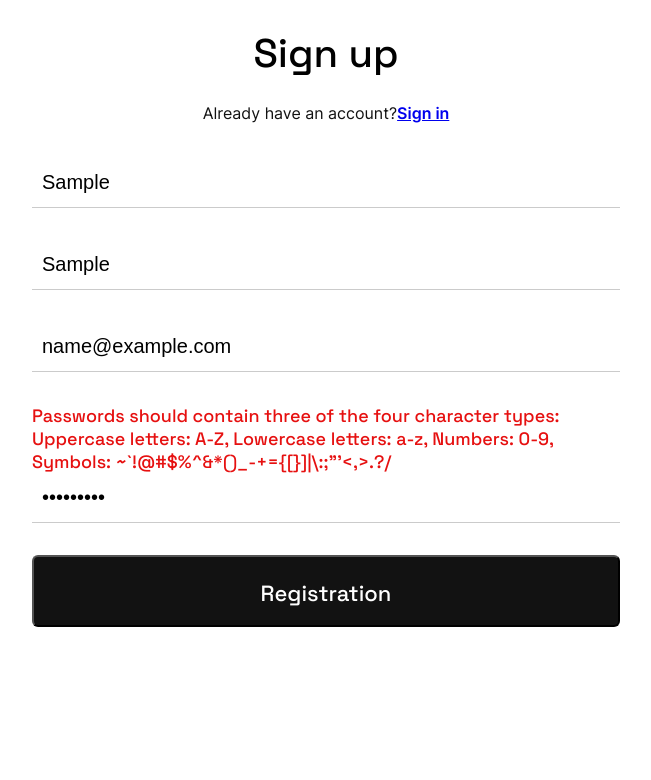
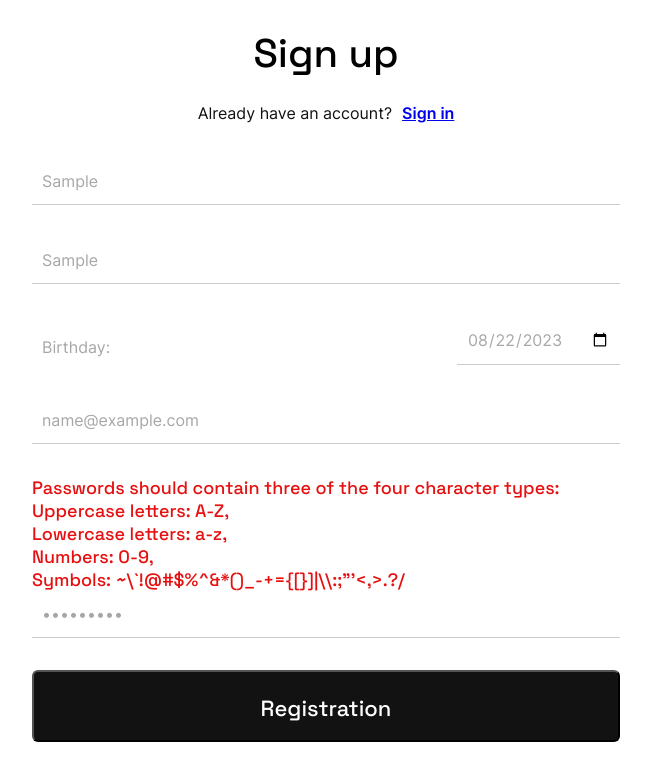
Before and after one commit to Vadimshidlov/ecommerce-application, a React (Create React App) app: page / in a window 1280 px wide. Both pictures are taken after typing "Sample", "Sample", "name@example.com", "Sample123" into the empty fields and a click on the button "Registration". Shown: the top 780 px of the page, without its empty margins (314-965 px from the left). Built offline with nearby package versions, Linux system fonts and the light colour scheme.

Commit message:
feat: implemented validation of birthday

```diff
--- a/package.json
+++ b/package.json
@@ -15,8 +15,7 @@
     "react-scripts": "5.0.1",
     "sass": "^1.64.2",
     "typescript": "^4.4.2",
-    "web-vitals": "^2.1.0",
-    "yup": "^1.2.0"
+    "web-vitals": "^2.1.0"
   },
   "scripts": {
     "start": "react-scripts start",
@@ -57,6 +56,7 @@
     "eslint-plugin-prettier": "^5.0.0",
     "husky": "^8.0.3",
     "prettier": "^3.0.0",
-    "string-template-parser": "^1.2.6"
+    "string-template-parser": "^1.2.6",
+    "yup": "^1.2.0"
   }
 }
--- /dev/null
+++ b/src/view/app-components/Registration/components/PasswordError.tsx
@@ -0,0 +1,19 @@
+import React from "react";
+
+export function PasswordError(passwordError: string) {
+    const message = passwordError;
+    const lengthMessage = message.length;
+    const symbolsString = "Symbols: ~\\`!@#$%^&*()_-+={[}]|\\\\:;\"'<,>.?/";
+
+    return lengthMessage > 28 ? (
+        <span>
+            Passwords should contain three of the four character types: <br />
+            Uppercase letters: A-Z, <br />
+            Lowercase letters: a-z, <br />
+            Numbers: 0-9, <br />
+            {symbolsString} <br />
+        </span>
+    ) : (
+        <span>{message}</span>
+    );
+}
--- a/src/view/app-components/Registration/components/RegistrationPage.scss
+++ b/src/view/app-components/Registration/components/RegistrationPage.scss
@@ -16,6 +16,8 @@
   }
 
   .registration__subtitle {
+    display: flex;
+    column-gap: 10px;
     margin-bottom: 32px;
     color: #121212;
     text-align: center;
@@ -35,9 +37,13 @@
   }
 
   .registration__form{
+    display: flex;
+    flex-direction: column;
+    align-items: stretch;
+
     .registration__error {
-      //display: block;
-      //width: 40%;
+      display: block;
+      width: 100%;
       font-family: "SpaceGrotesk";
       font-size: 18px;
       color: #e61010;
@@ -67,6 +73,30 @@
       border-bottom: 1px solid #CBCBCB;
       margin-bottom: 32px;
       outline: none;
+      font-family: Inter;
+      font-size: 16px;
+      font-style: normal;
+      color: #A7A7A7;
+    }
+
+    .registration__birthday-input{
+      display: flex;
+      justify-content: space-between;
+      font-family: Inter;
+      font-size: 16px;
+      font-style: normal;
+      font-weight: 400;
+      line-height: 26px;
+      color: #A7A7A7;
+
+      span {
+        padding-top: 18px;
+        padding-left: 10px;
+        color: #A7A7A7;
+        font-family: Inter;
+        font-size: 16px;
+        font-style: normal;
+      }
     }
   }
 }
--- a/src/view/app-components/Registration/components/RegistrationPage.tsx
+++ b/src/view/app-components/Registration/components/RegistrationPage.tsx
@@ -1,61 +1,62 @@
-/* eslint-disable @typescript-eslint/no-unused-vars */
-// import React, { useState, FocusEvent, FormEvent } from "react";
-import React, { useState, FocusEvent } from "react";
+import React, { useState } from "react";
 import RegistrationButton from "view/app-components/Registration/components/RegistationButton";
 import * as yup from "yup";
 import { ValidationError } from "yup";
 import { RegisterFormDataType } from "view/app-components/Registration/components/getRegisterFormData";
+import { PasswordError } from "view/app-components/Registration/components/PasswordError";
 
 interface ISignUpForm {
     firstname: string;
     lastname: string;
     email: string;
     password: string;
-}
-
-interface IValidateError extends Error {
-    errors: string[];
+    date: string;
 }
 
 interface IStateErrors {
     firstname: string;
     lastname: string;
     password: string;
+    date: string;
     email: string;
 }
 
+const nowDate = new Date(Date.now());
+const currYear = nowDate.toLocaleString("default", { year: "numeric" });
+const currMonth = nowDate.toLocaleString("default", { month: "2-digit" });
+const currDay = nowDate.toLocaleString("default", { day: "2-digit" });
+const validFormatCurrentDate = `${currYear}-${currMonth}-${currDay}`;
+console.log(validFormatCurrentDate);
+
 const userScheme = yup.object({
-    firstname: yup.string().required().min(4).max(25),
-    lastname: yup.string().required().min(4).max(25),
-    email: yup.string().required().email(),
+    firstname: yup
+        .string()
+        .required("Firstname is required field")
+        .min(4, "Very short firstname")
+        .max(25, "Very large firstname"),
+    lastname: yup
+        .string()
+        .required("Lastname is required field")
+        .min(4, "Very short lastname")
+        .max(25, "Very large lastname"),
+    email: yup.string().required("Email is required field").email("Please, write correct email"),
+    date: yup
+        .date()
+        .typeError("Please enter a valid date")
+        .required("Date is required field")
+        .min("1900-01-01", "Date is too early")
+        .max(validFormatCurrentDate, "Date is too late"),
     password: yup
         .string()
         .required()
         .matches(/^(?=.*[0-9])(?=.*[!@#$%^&*])[a-zA-Z0-9!@#$%^&*]{6,16}$/),
 });
 
-const validateEmailSсheme = yup.object({
-    email: yup.string().email(),
-});
-
-const PASSWORD_CONFIGURE_ERROR_MESSAGE = `
-Passwords should contain three of the four character types:
-Uppercase letters: A-Z,
-Lowercase letters: a-z,
-Numbers: 0-9,
-Symbols: ~\`!@#$%^&*()_-+={[}]|\\:;"'<,>.?/
-`;
-
-type StateErrorsType = "firstname" | "lastname" | "email" | "password" | string;
-
 function RegistrationPage() {
-    /* const [password, setPassword] = useState("");
-    const [email, setEmail] = useState("");
-    const [firstname, setFirstname] = useState("");
-    const [lastname, setLastname] = useState(""); */
     const [validationError, setValidationError] = useState<IStateErrors>({
         firstname: "",
         lastname: "",
+        date: "",
         email: "",
         password: "",
     });
@@ -63,6 +64,7 @@ function RegistrationPage() {
     const [formData, setFormData] = useState<ISignUpForm>({
         firstname: "",
         lastname: "",
+        date: `${validFormatCurrentDate}`,
         email: "",
         password: "",
     });
@@ -73,22 +75,6 @@ function RegistrationPage() {
     ) => {
         const { value } = e.target;
         setFormData({ ...formData, [key]: value });
-
-        // if (e.target.name === "firstname") {
-        //     setFirstname(e.target.value);
-        // }
-        //
-        // if (e.target.name === "lastname") {
-        //     setLastname(e.target.value);
-        // }
-        //
-        // if (e.target.name === "email") {
-        //     setEmail(e.target.value);
-        // }
-        //
-        // if (e.target.name === "password") {
-        //     setPassword(e.target.value);
-        // }
     };
 
     const onFormSubmit = async (e: React.FormEvent<HTMLFormElement>) => {
@@ -98,10 +84,10 @@ function RegistrationPage() {
             await userScheme.validate(formData, { abortEarly: false });
         } catch (err) {
             if (err instanceof ValidationError) {
-                // const stateErrors: { [key: string]: string } = {
                 const stateErrors: { [key: string]: string } = {
                     firstname: "",
                     lastname: "",
+                    date: "",
                     email: "",
                     password: "",
                 };
@@ -128,7 +114,7 @@ function RegistrationPage() {
         <section className="registration__block">
             <h2 className="registration__title">Sign up</h2>
             <div className="registration__subtitle">
-                Already have an account?
+                <p>Already have an account?</p>
                 <a className="registration__link" href="#">
                     Sign in
                 </a>
@@ -140,10 +126,6 @@ function RegistrationPage() {
                     ) : null}
                     <label htmlFor="firstname">
                         <input
-                            // onBlur={blurHandler}
-                            // onChange={(e) => {
-                            //     inputTextHandler(e);
-                            // }}
                             onChange={(e) => {
                                 inputTextHandler(e, "firstname");
                             }}
@@ -152,7 +134,6 @@ function RegistrationPage() {
                             name="firstname"
                             id="fname"
                             value={formData.firstname}
-                            // required
                             placeholder="Your name"
                         />
                     </label>
@@ -165,7 +146,6 @@ function RegistrationPage() {
                     </span>
                     <label htmlFor="lastname">
                         <input
-                            // onBlur={blurHandler}
                             onChange={(e) => {
                                 inputTextHandler(e, "lastname");
                             }}
@@ -180,39 +160,57 @@ function RegistrationPage() {
                     </label>
                 </div>
                 <div>
+                    {validationError.date ? (
+                        <span className="registration__error">{validationError.date}</span>
+                    ) : null}
+                    <div className="registration__birthday-input">
+                        <span>Birthday: </span>
+                        <label htmlFor="birthday">
+                            <input
+                                className="registration__input"
+                                type="date"
+                                id="birthday"
+                                name="birthday"
+                                onChange={(e) => {
+                                    inputTextHandler(e, "date");
+                                }}
+                                value={formData.date}
+                            />
+                        </label>
+                    </div>
+                </div>
+
+                <div>
                     <label htmlFor="email">
                         {validationError.email && (
-                            <span className="registration__error">{validationError.email}</span>
+                            <span className="registration__error">
+                                {validationError.email[0].toUpperCase() +
+                                    validationError.email.slice(1)}
+                            </span>
                         )}
                         <input
-                            // onBlur={blurHandler}
                             onChange={(e) => {
                                 inputTextHandler(e, "email");
                             }}
                             className="registration__input"
-                            // type="email"
                             name="email"
                             id="email"
                             value={formData.email}
                             placeholder="Email address"
-                            // required
                         />
                     </label>
                 </div>
                 <div>
                     {validationError.password ? (
-                        <span className="registration__error">
-                            {validationError.password.length > 28
-                                ? PASSWORD_CONFIGURE_ERROR_MESSAGE
-                                : validationError.password}
-                        </span>
+                        <div className="registration__error">
+                            {PasswordError(
+                                validationError.password[0].toUpperCase() +
+                                    validationError.password.slice(1),
+                            )}
+                        </div>
                     ) : null}
                     <label htmlFor="password">
-                        {/* {validationError.password && (
-                            <div style={{ color: "red" }}>{validationError.password}</div>
-                        )} */}
                         <input
-                            // onBlur={blurHandler}
                             onChange={(e) => {
                                 inputTextHandler(e, "password");
                             }}
@@ -221,7 +219,6 @@ function RegistrationPage() {
                             name="password"
                             id="password"
                             value={formData.password}
-                            // required
                             placeholder="Password"
                         />
                     </label>
--- a/src/view/app-components/Registration/components/getRegisterFormData.ts
+++ b/src/view/app-components/Registration/components/getRegisterFormData.ts
@@ -2,6 +2,7 @@ export type RegisterFormDataType = {
     firstname: string;
     lastname: string;
     email: string;
+    date: string;
     password: string;
 };
 
@@ -10,6 +11,7 @@ export function getRegisterFormData(): RegisterFormDataType {
         firstname: "",
         lastname: "",
         email: "",
+        date: "",
         password: "",
     };
 }
```
